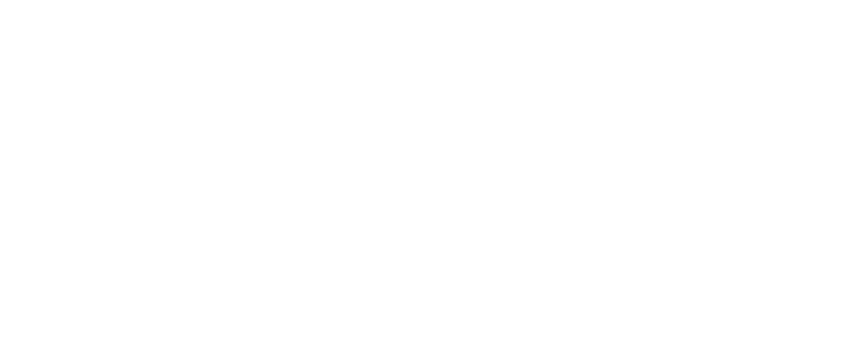
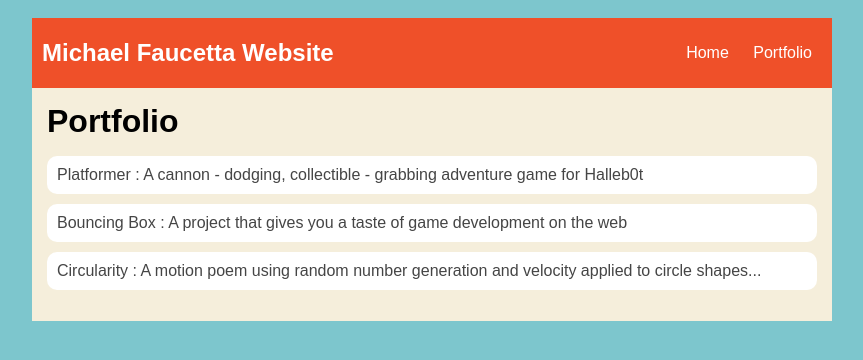
Before and after one commit to MichaelFaucetta/MichaelFaucetta.github.io, a plain HTML site: page portfolio.html in a window 1280 px wide. Shown: the whole page, without its empty margins (208-1071 px from the left). Drawn offline with Linux system fonts and the light colour scheme.

Commit message:
add portfolio.html file

```diff
--- a/portfolio.html
+++ b/portfolio.html
@@ -0,0 +1,33 @@
+<!DOCTYPE HTML>
+<html>
+    <head>
+        <title>Michael Faucetta</title>
+        <link rel="stylesheet" href="style.css">
+    </head>
+
+    <body>
+      <div id="all-contents">
+        <nav>
+            <h1>Michael Faucetta Website</h1>
+            <ul id="nav-ul">
+                <li class="nav-li">
+                    <a class="nav-a" href="index.html">Home</a>
+                </li>
+                <li class="nav-li">
+                    <a class="nav-a" href="portfolio.html">Portfolio</a>
+                </li>
+            </ul>
+        </nav>
+        <main>
+            <div class="content">
+                <h1>Portfolio</h1>
+                <ul id="portfolio">
+                    <li><a href="projects/platformer/">Platformer : A cannon - dodging, collectible - grabbing adventure game for Halleb0t</a></li>
+                    <li><a href="projects/bouncing-box/">Bouncing Box : A project that gives you a taste of game development on the web </a></li>
+                    <li><a href="projects/circularity/">Circularity : A motion poem using random number generation and velocity applied to circle shapes...</a></li>
+                </ul>
+            </div>
+        </main>
+      </div>
+    </body>
+</html>
--- a/style.css
+++ b/style.css
@@ -60,3 +60,28 @@ main {
 h2, h3 {
     margin: 0px;
 }
+  /* portfolio styles */
+  .content h1 {
+    color: black;
+}
+
+#portfolio {
+    list-style-type: none;
+    padding-left: 0;
+}
+
+#portfolio li {
+    background: #fff;
+    padding: 10px;
+    border-radius: 10px;
+    margin-bottom: 10px;
+}
+
+#portfolio li:hover {
+    background: #eee;
+}
+
+#portfolio a {
+    text-decoration: none;
+    color: #454545;
+}
```
